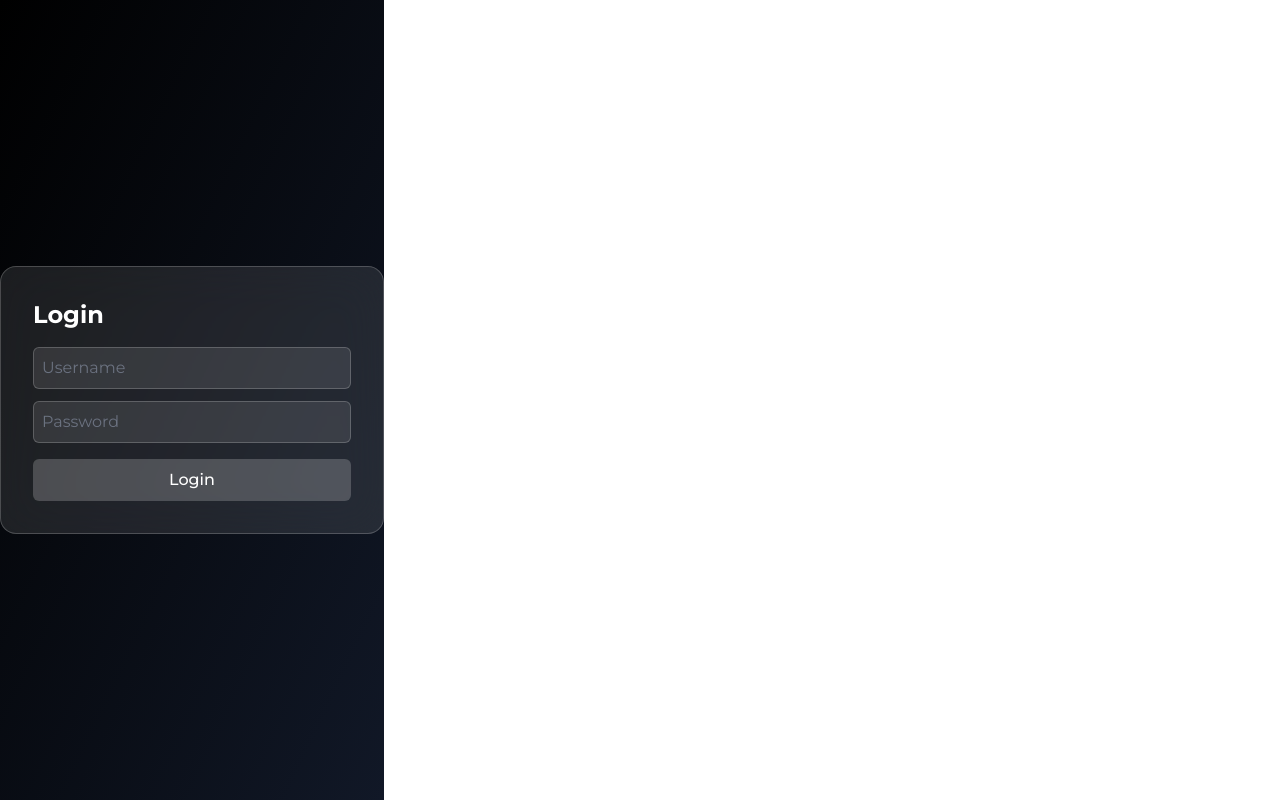
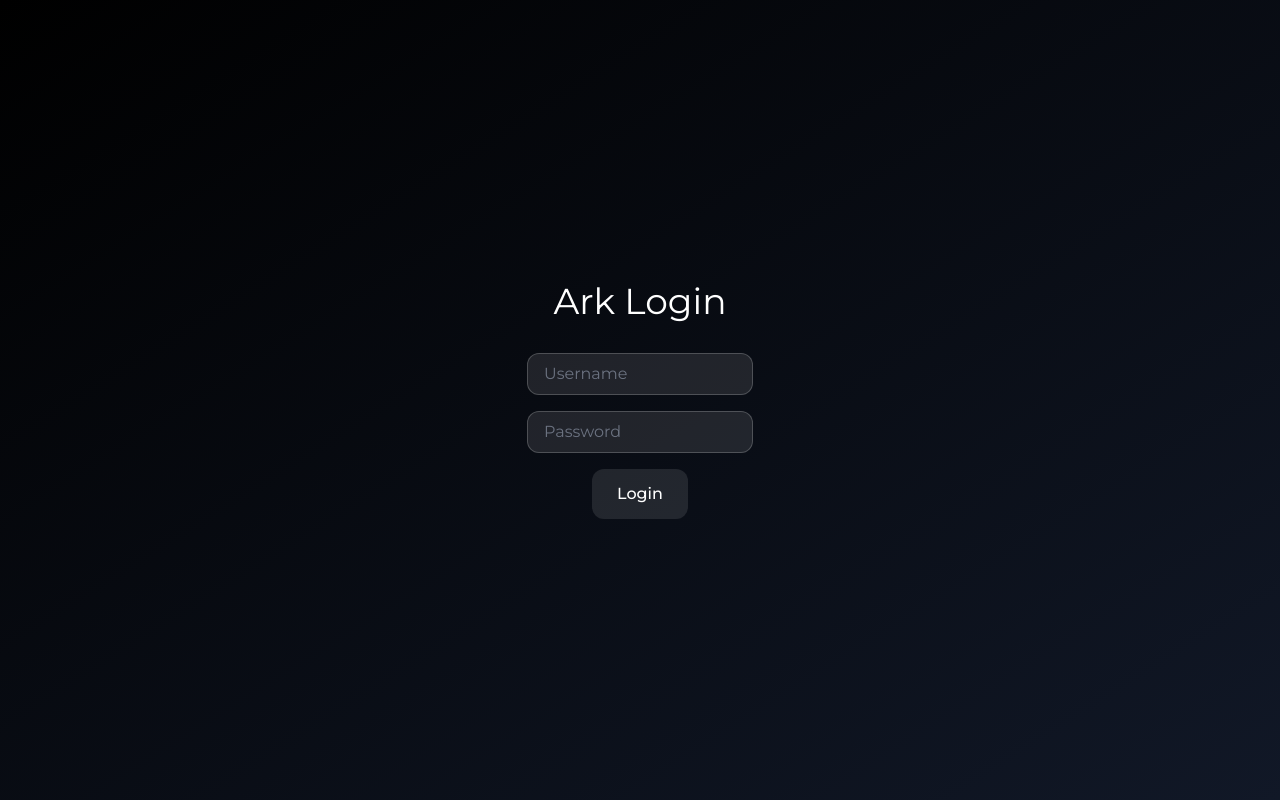
Before and after one commit to KAMEHAMEHA-05/Ark, a React (Vite) app: page /login in a window 1280 px wide. Built offline with nearby package versions, Linux system fonts and the light colour scheme.

Commit message:
feat: login page

```diff
--- a/dev-dist/sw.js
+++ b/dev-dist/sw.js
@@ -82,7 +82,7 @@ define(['./workbox-54d0af47'], (function (workbox) { 'use strict';
     "revision": "3ca0b8505b4bec776b69afdba2768812"
   }, {
     "url": "/index.html",
-    "revision": "0.jpfircuh0ag"
+    "revision": "0.vedfk5nmlto"
   }], {});
   workbox.cleanupOutdatedCaches();
   workbox.registerRoute(new workbox.NavigationRoute(workbox.createHandlerBoundToURL("/index.html"), {
--- a/src/App.jsx
+++ b/src/App.jsx
@@ -1,19 +1,30 @@
-import React from 'react';
-import { BrowserRouter, Routes, Route } from 'react-router-dom';
+import React, { useState } from 'react';
+import { BrowserRouter, Routes, Route, Navigate } from 'react-router-dom';
 import Dashboard from './pages/Dashboard';
 import Login from './pages/Login';
 import Notes from './pages/Notes';
-import { Terminal } from 'lucide-react';
 import WebTerminal from './pages/Terminal';
 
 export default function App() {
+  const [isLoggedIn, setIsLoggedIn] = useState(false);
+
   return (
     <BrowserRouter>
       <Routes>
-        <Route path="/" element={<Dashboard />} />
-        <Route path="/login" element={<Login />} />
-        <Route path="/notes" element={<Notes />} />
-        <Route path="/terminal" element={<WebTerminal />} />
+        <Route path="/login" element={<Login setIsLoggedIn={setIsLoggedIn} />} />
+
+        <Route
+          path="/"
+          element={isLoggedIn ? <Dashboard /> : <Navigate to="/login" replace />}
+        />
+        <Route
+          path="/notes"
+          element={isLoggedIn ? <Notes /> : <Navigate to="/login" replace />}
+        />
+        <Route
+          path="/terminal"
+          element={isLoggedIn ? <WebTerminal /> : <Navigate to="/login" replace />}
+        />
       </Routes>
     </BrowserRouter>
   );
--- a/src/pages/Login.jsx
+++ b/src/pages/Login.jsx
@@ -1,14 +1,54 @@
-import React from 'react';
+import React, { useState } from 'react';
+import { useNavigate } from 'react-router-dom';
 
-export default function Login() {
+export default function Login({ setIsLoggedIn }) {
+  const [username, setUsername] = useState('');
+  const [password, setPassword] = useState('');
+  const navigate = useNavigate();
+
+  const API_BASE = "https://zenmaster.coydog-parore.ts.net";
+  //const API_BASE = "http://localhost:5000"; // Use your backend API base URL
+
+  const handleLogin = async () => {
+    const res = await fetch(API_BASE.concat('/api/login'), {
+      method: 'POST',
+      headers: { 'Content-Type': 'application/json' },
+      body: JSON.stringify({ username, password })
+    });
+
+    if (res.ok) {
+      setIsLoggedIn(true);
+      navigate('/');
+    } else {
+      alert('Invalid credentials');
+    }
+  };
+
+
   return (
-    <div className="min-h-screen flex items-center justify-center bg-gradient-to-br from-black to-gray-900 font-montserrat">
-      <div className="p-8 bg-white/10 backdrop-blur-xl rounded-2xl border border-white/20 text-white w-full max-w-sm">
-        <h2 className="text-2xl mb-4 font-bold">Login</h2>
-        <input type="text" placeholder="Username" className="w-full p-2 mb-3 bg-white/10 rounded-md border border-white/20 focus:outline-none" />
-        <input type="password" placeholder="Password" className="w-full p-2 mb-4 bg-white/10 rounded-md border border-white/20 focus:outline-none" />
-        <button className="w-full bg-white/20 hover:bg-white/30 p-2 rounded-md">Login</button>
-      </div>
+    <div className="w-screen h-screen flex flex-col items-center justify-center bg-gradient-to-br from-black to-gray-900 text-white">
+      <h1 className="text-4xl mb-8">Ark Login</h1>
+
+      <input
+        type="text"
+        placeholder="Username"
+        value={username}
+        onChange={e => setUsername(e.target.value)}
+        className="mb-4 px-4 py-2 bg-white/10 border border-white/20 rounded-xl text-white"
+      />
+      <input
+        type="password"
+        placeholder="Password"
+        value={password}
+        onChange={e => setPassword(e.target.value)}
+        className="mb-4 px-4 py-2 bg-white/10 border border-white/20 rounded-xl text-white"
+      />
+      <button
+        onClick={handleLogin}
+        className="bg-white/10 hover:bg-white/20 px-6 py-3 rounded-xl"
+      >
+        Login
+      </button>
     </div>
   );
 }
```
